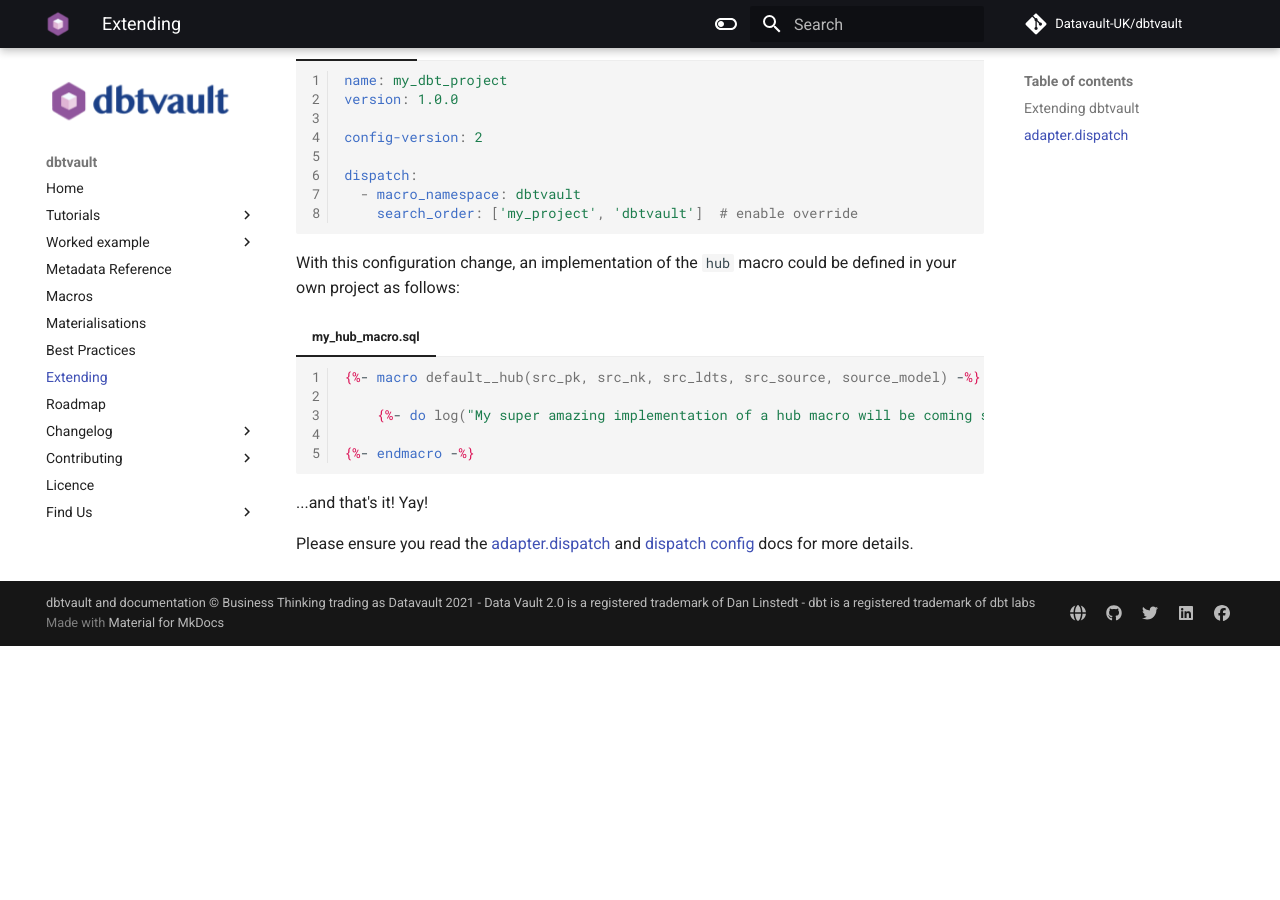
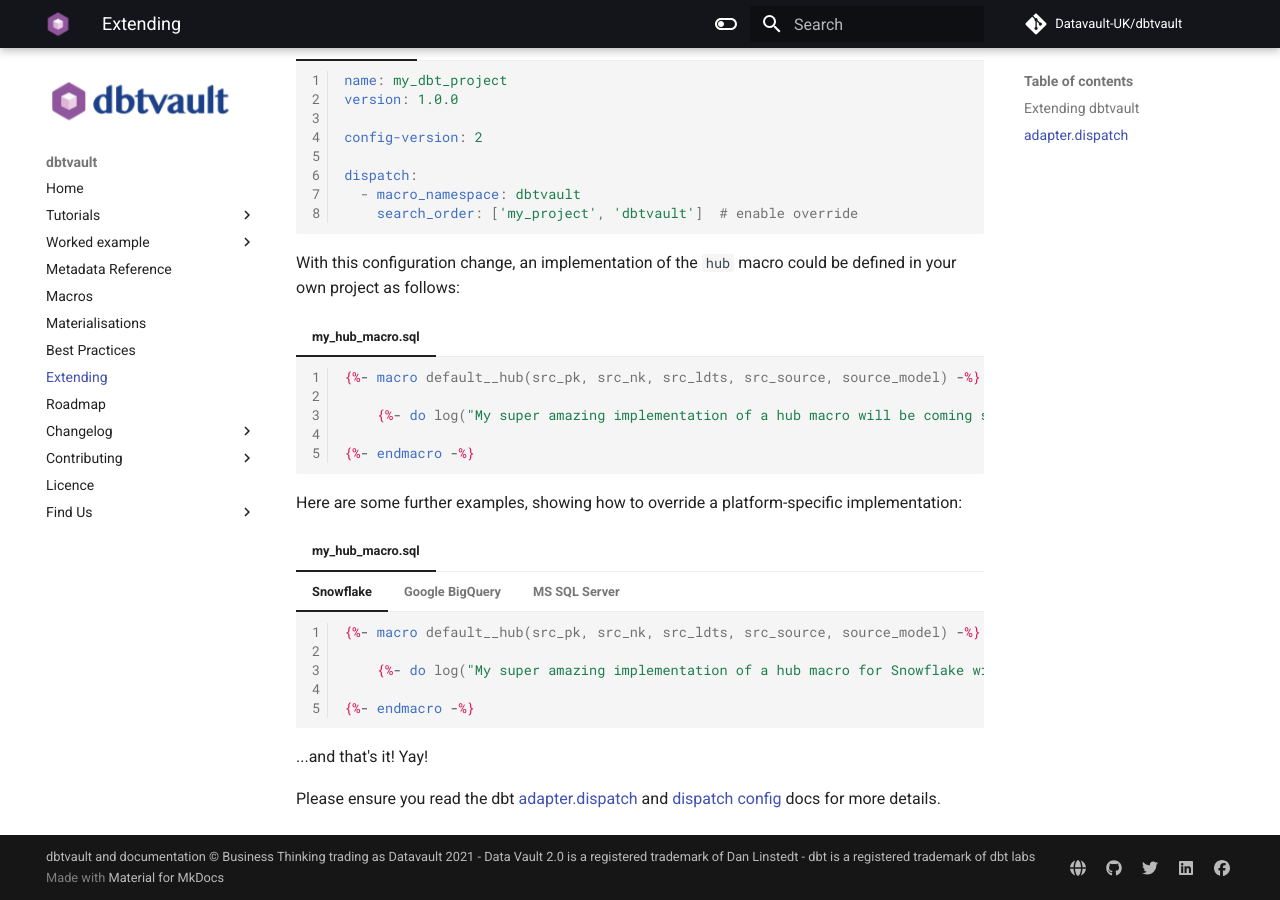
Before and after one commit to Datavault-UK/automate-dv-docs, an MkDocs documentation site: the page built from docs/extending.md, in a window 1280 px wide and 900 px high, scrolled down 763 px. Built offline with MkDocs 1.6.1 and Material for MkDocs 9.7.7, drawn with Linux system fonts in a browser that asks for light colours; comment, search, counter and statistics services are not loaded; before the commit the page ends 1409 px from its top, so only the background shows below that.

Commit message:
Update extending

````diff
--- a/docs/extending.md
+++ b/docs/extending.md
@@ -51,7 +51,42 @@
     {%- endmacro -%}
     ```
 
+Here are some further examples, showing how to override a platform-specific implementation:
+
+=== "my_hub_macro.sql"
+
+    === "Snowflake"
+
+        ```jinja
+        {%- macro default__hub(src_pk, src_nk, src_ldts, src_source, source_model) -%}
+
+            {%- do log("My super amazing implementation of a hub macro for Snowflake will be coming soon!", true) -%}
+
+        {%- endmacro -%}
+        ```
+
+    === "Google BigQuery"
+
+        ```jinja
+        {%- macro bigquery__hub(src_pk, src_nk, src_ldts, src_source, source_model) -%}
+
+            {%- do log("My super amazing implementation of a hub macro for BigQuery will be coming soon!", true) -%}
+
+        {%- endmacro -%}
+        ```
+
+    === "MS SQL Server"
+
+        ```jinja
+        {%- macro sqlserver__hub(src_pk, src_nk, src_ldts, src_source, source_model) -%}
+
+            {%- do log("My super amazing implementation of a hub macro for MS SQL Server will be coming soon!", true) -%}
+
+        {%- endmacro -%}
+        ```
+
+
 ...and that's it! Yay!
 
-Please ensure you read the [adapter.dispatch](https://docs.getdbt.com/reference/dbt-jinja-functions/adapter/#dispatch) and
+Please ensure you read the dbt [adapter.dispatch](https://docs.getdbt.com/reference/dbt-jinja-functions/adapter/#dispatch) and
 [dispatch config](https://next.docs.getdbt.com/reference/project-configs/dispatch-config) docs for more details.
````
